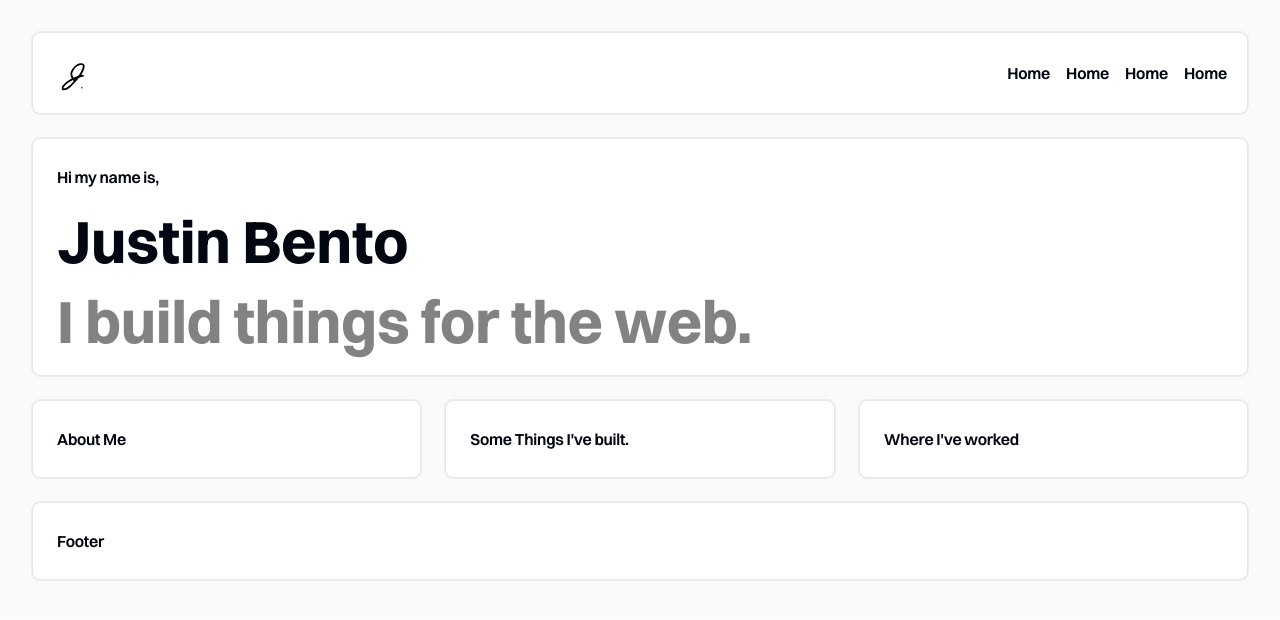
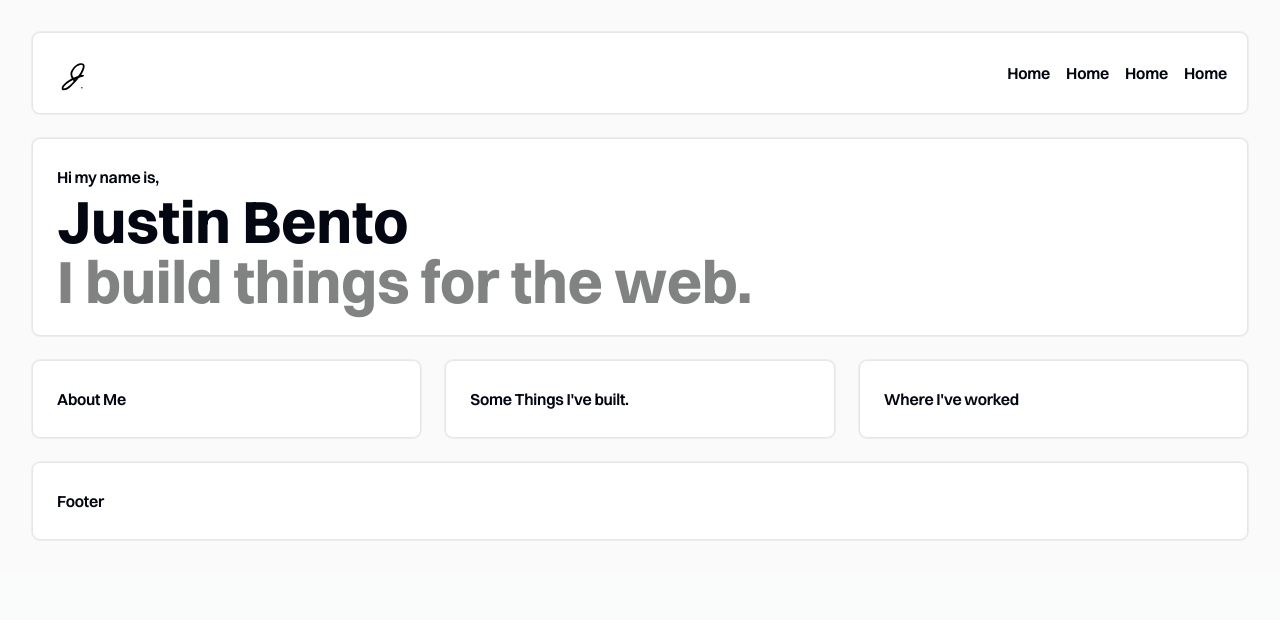
Before and after one commit to Justin-Bento/portfolio, a Next.js app: page / in a window 1280 px wide. Shown: the top 620 px of the page. Built offline with nearby package versions, Linux system fonts and the light colour scheme.

Commit message:
moved the spacing underneath the card element

```diff
--- a/app/(frontend)/page.tsx
+++ b/app/(frontend)/page.tsx
@@ -47,32 +47,42 @@ export default function Home() {
             </ul>
           </div>
         </Card>
-        <Card className="bg-[#fff] px-4 py-5 sm:p-6 ring-1 ring-black/5 shadow-none col-span-12 space-y-5">
+        <Card className="bg-[#fff] ring-1 ring-black/5 shadow-none col-span-12 space-y-5">
+          <div className="px-4 py-5 sm:p-6">
             <h1 className="text-lg/7 font-semibold tracking-[-0.015em] text-zinc-950 sm:text-base/7 dark:text-white">
               Hi my name is,
             </h1>
             <h1 className="text-6xl font-bold text-zinc-950 dark:text-white">Justin Bento</h1>
             <p className="text-6xl font-bold text-black/50 dark:text-white">I build things for the web.</p>
+          </div>
         </Card>
-        <Card className="bg-[#fff] px-4 py-5 sm:p-6 ring-1 ring-black/5 shadow-none col-span-12 lg:col-span-4">
+        <Card className="bg-[#fff] ring-1 ring-black/5 shadow-none col-span-12 lg:col-span-4">
+          <div className="px-4 py-5 sm:p-6">
             <h2 className="text-lg/7 font-semibold tracking-[-0.015em] text-zinc-950 sm:text-base/7 dark:text-white">
               About Me
             </h2>
+          </div>
         </Card>
-        <Card className="bg-[#fff] px-4 py-5 sm:p-6 ring-1 ring-black/5 shadow-none col-span-12 lg:col-span-4">
+        <Card className="bg-[#fff] ring-1 ring-black/5 shadow-none col-span-12 lg:col-span-4">
+          <div className="px-4 py-5 sm:p-6">
             <h2 className="text-lg/7 font-semibold tracking-[-0.015em] text-zinc-950 sm:text-base/7 dark:text-white">
               Some Things I&#39;ve built.
             </h2>
+          </div>
         </Card>
-        <Card className="bg-[#fff] px-4 py-5 sm:p-6 ring-1 ring-black/5 shadow-none col-span-12 lg:col-span-4">
+        <Card className="bg-[#fff] ring-1 ring-black/5 shadow-none col-span-12 lg:col-span-4">
+          <div className="px-4 py-5 sm:p-6">
             <h2 className="text-lg/7 font-semibold tracking-[-0.015em] text-zinc-950 sm:text-base/7 dark:text-white">
               Where I&#39;ve worked
             </h2>
+          </div>
         </Card>
-        <Card className="bg-[#fff] px-4 py-5 sm:p-6 ring-1 ring-black/5 shadow-none col-span-12">
+        <Card className="bg-[#fff] ring-1 ring-black/5 shadow-none col-span-12">
+          <div className="px-4 py-5 sm:p-6">
             <h2 className="text-lg/7 font-semibold tracking-[-0.015em] text-zinc-950 sm:text-base/7 dark:text-white">
               Footer
             </h2>
+          </div>
         </Card>
       </main>
     </>
```
Lines whose indentation alone changed are shown as unchanged.
